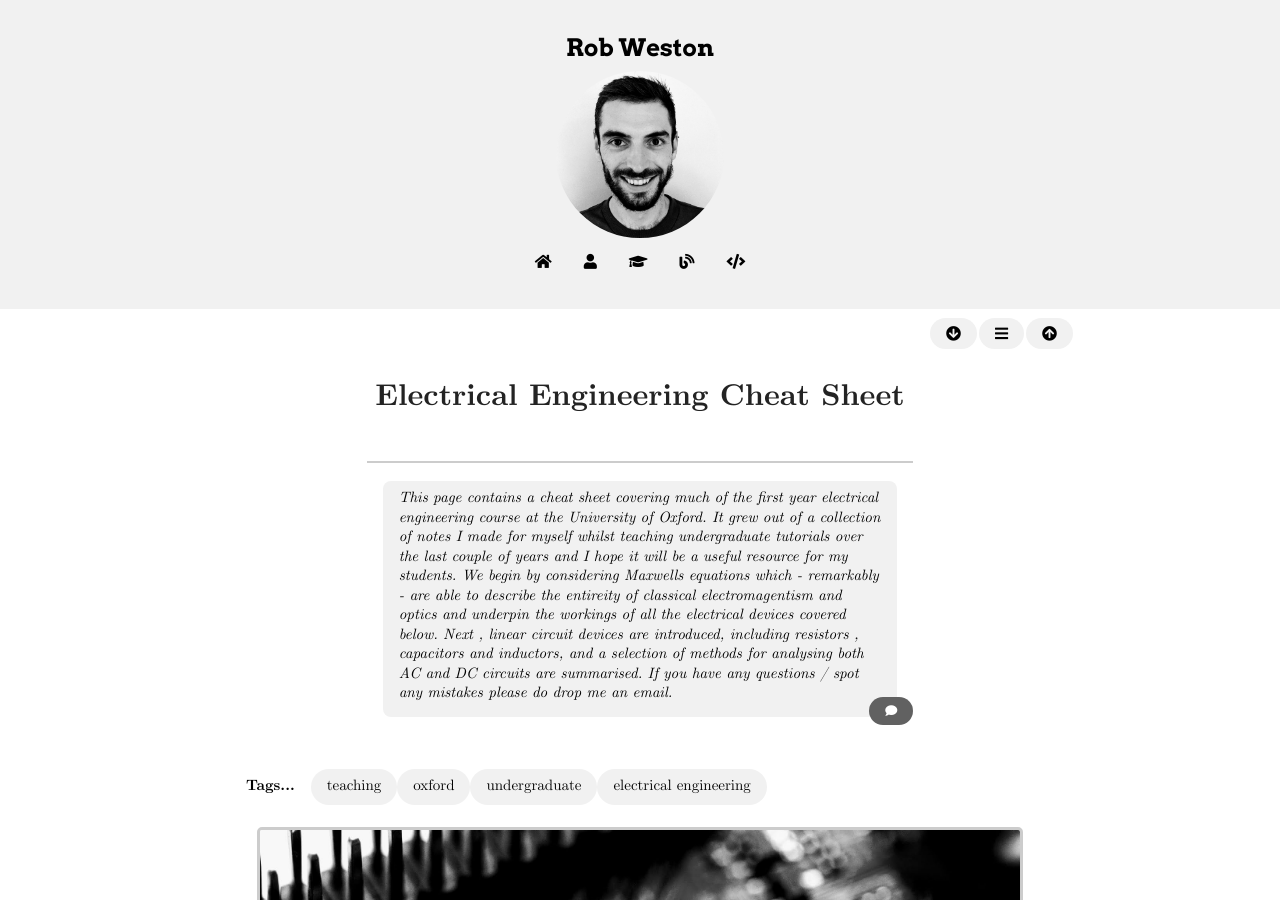
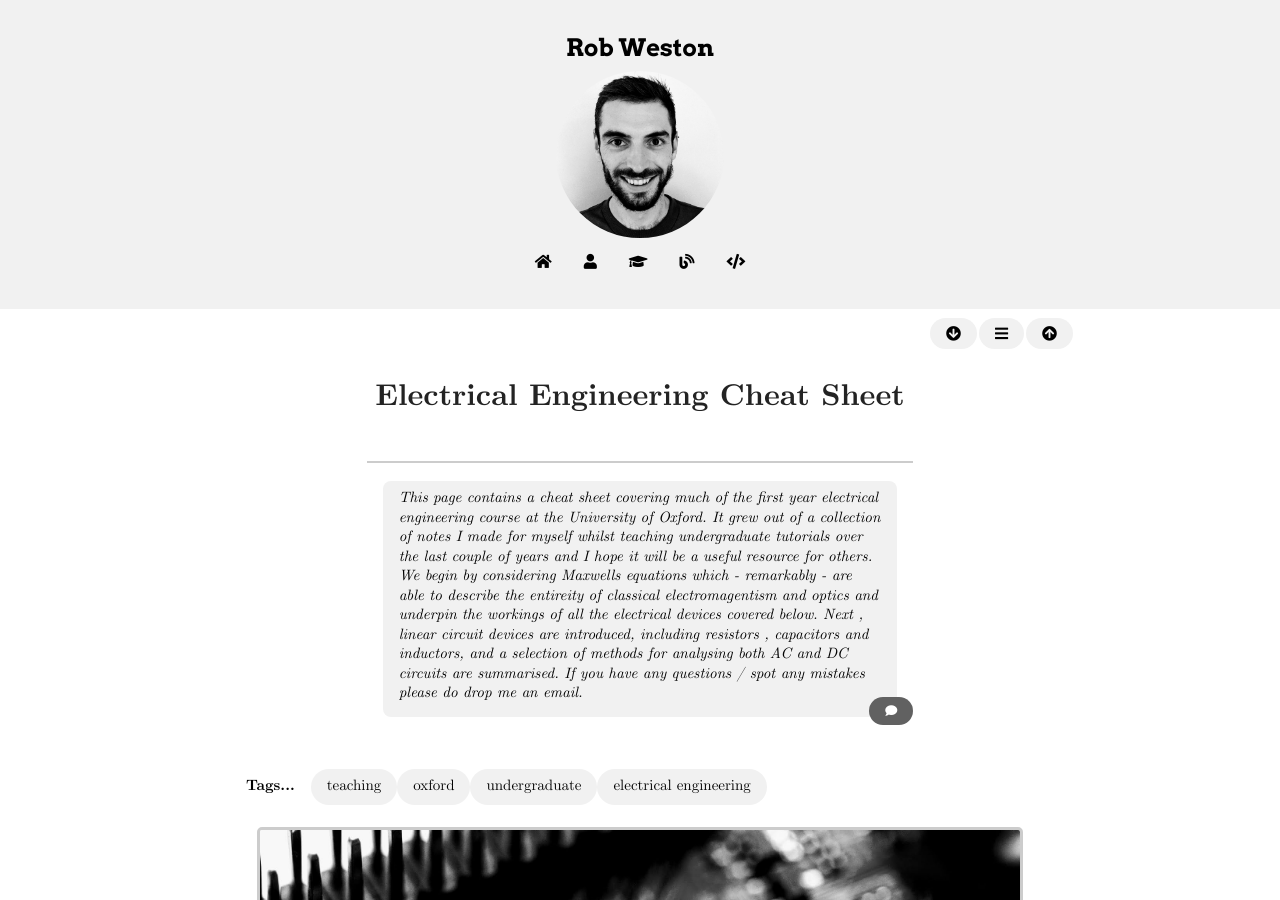
Before and after one commit to robw4/robw4.github.io, a Jekyll site: the page built from _posts/2021-03-18-electrical-cheat-sheet.md, in a window 1280 px wide and 900 px high. Built offline with Jekyll 4.4.1, drawn with Linux system fonts in a browser that asks for light colours; some web fonts are replaced; formulas are drawn with MathJax 3; comment, search, counter and statistics services are not loaded.

Commit message:
Typo fix

```diff
--- a/_posts/2021-03-18-electrical-cheat-sheet.md
+++ b/_posts/2021-03-18-electrical-cheat-sheet.md
@@ -6,7 +6,7 @@ abstract: This page contains a cheat sheet covering much of the
  first year electrical engineering course at the University of
   Oxford. It grew out of a collection of notes I made for myself
    whilst teaching undergraduate tutorials over the last couple of
-    years and I hope it will be a useful resource for my students. We
+    years and I hope it will be a useful resource for others. We
      begin by
      considering Maxwells equations which - remarkably
     - are able to describe the entireity of classical
```
